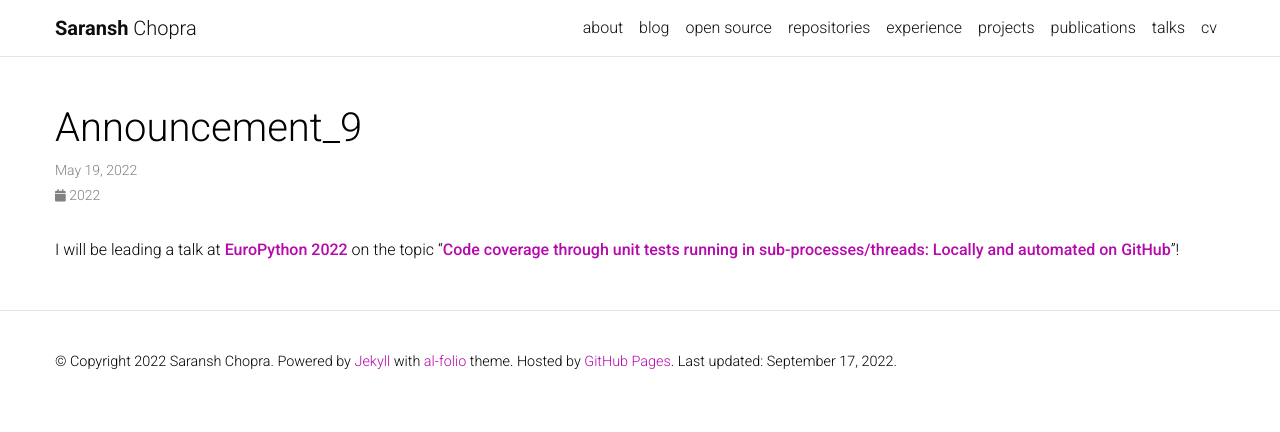
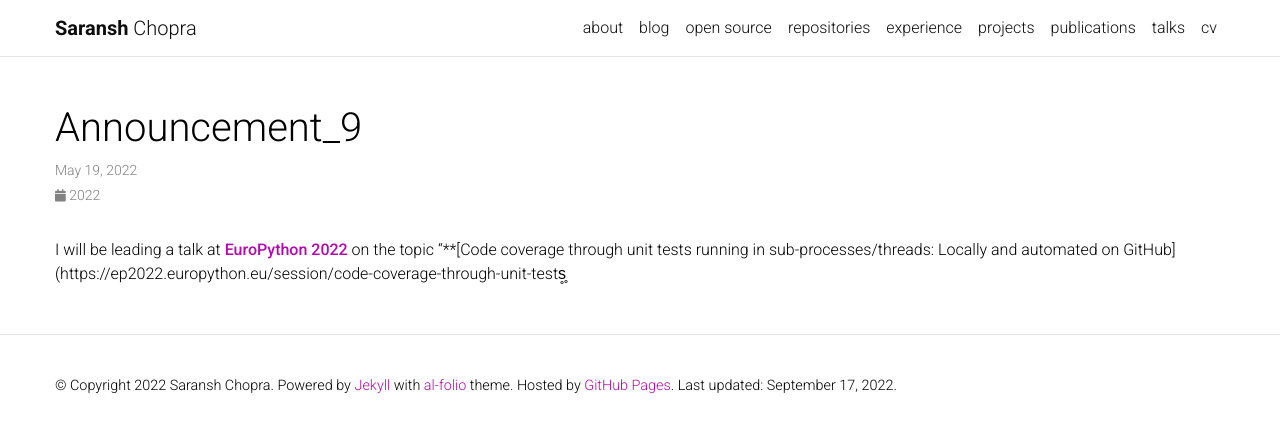
Before and after one commit to Saransh-cpp/Saransh-cpp.github.io, a Jekyll site: the page built from _news/announcement_9.md, in a window 1280 px wide. Shown: the top 432 px of the page. Built offline with Jekyll 4.4.1, drawn with Linux system fonts in a browser that asks for light colours; full-size pictures stand in for the smaller copies a plugin makes; comment, search, counter and statistics services are not loaded; a style sheet for code colours, icons or effects is not loaded; some of the changed lines change nothing that is shown.

Commit message:
Update news

```diff
--- a/_news/announcement_9.md
+++ b/_news/announcement_9.md
@@ -4,4 +4,4 @@ date: 2022-05-19
 inline: true
 ---
 
-I will be leading a talk at **[EuroPython 2022](https://ep2022.europython.eu/){:target="_blank"}** on the topic "**[Code coverage through unit tests running in sub-processes/threads: Locally and automated on GitHub](https://ep2022.europython.eu/session/code-coverage-through-unit-tests-running-in-sub-processes-threads-locally-and-automated-on-github){:target="_blank"}**"!
+I will be leading a talk at **[EuroPython 2022](https://ep2022.europython.eu/){:target="_blank"}** on the topic "**[Code coverage through unit tests running in sub-processes/threads: Locally and automated on GitHub](https://ep2022.europython.eu/session/code-coverage-through-unit-tests̥̥
```
